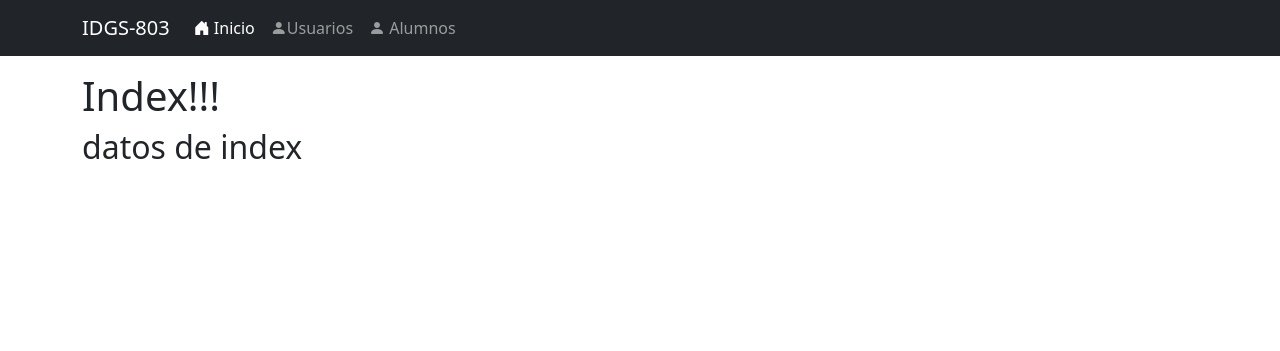
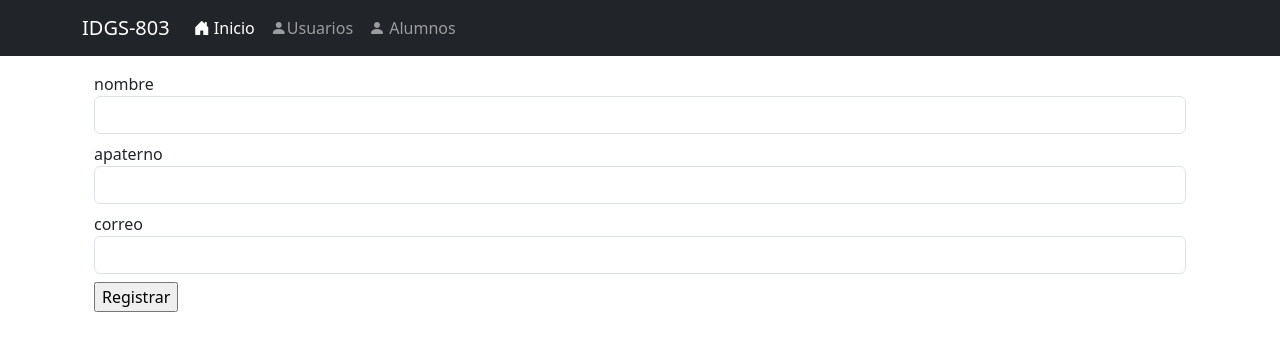
Before and after one commit to IDGS-803-21000390/Fask_BD_IDGS803, a Flask app: page /index in a window 1280 px wide. Shown: the top 351 px of the page. Run offline with Flask 3, Linux system fonts and the light colour scheme; some libraries are stand-ins or nearby versions.

Commit message:
Alumnos YPH 27/02/2024

```diff
--- a/forms.py
+++ b/forms.py
@@ -23,3 +23,17 @@ class UsarForm(Form):
         validators.number_range(min=1,max=20,message='valor no valido')
     ])
     correo=EmailField('email',[validators.Email(message='Ingresa un correo valido')])
+
+class UsarForm2(Form):
+    #para validar se genra una lista de validaciones, para que sea un dato requerido
+    id=IntegerField('id')
+    nombre=StringField('nombre',[
+        validators.DataRequired(message='el campo es requerido'),
+        validators.length(min=4, max=10,message='ingresa nombre valido')
+    ])
+    apaterno=StringField('apaterno',[
+        validators.DataRequired(message='el campo es requerido'),
+        validators.length(min=4, max=10,message='ingresa nombre valido')
+    ])
+
+    email=EmailField('correo',[validators.Email(message='Ingresa un correo valido')])
--- a/main.py
+++ b/main.py
@@ -14,12 +14,26 @@ csrf=CSRFProtect()
 
 
 
-@app.route("/index")
+@app.route("/index",methods=["GET","POST"])
 def index():
-    g.nombre='Daniel'
-    escuela="UTL!!"
-    alumnos=["yazmin","simon","mary","sergio"]
-    return render_template("index.html",escuela=escuela,alumnos=alumnos)
+    alum_form=forms.UsarForm2(request.form)
+    if request.method=='POST':
+         alum=Alumnos(nombre=alum_form.nombre.data,
+                      apaterno=alum_form.apaterno.data,
+                      email=alum_form.email.data)
+         #para mandar los datos seran por seciones
+         db.session.add(alum)
+         db.session.commit()
+
+    return render_template("index.html",form=alum_form)
+
+
+@app.route("/ABC_Completo",methods=["GET","POST"])
+def ABC_Completo():
+    alum_form=forms.UsarForm2(request.form)
+    #para hacer una consulta
+    alumno=Alumnos.query.all()
+    return render_template("ABC_Completo.html",alumnos=alumno)
 
 @app.route("/alumnos",methods=["GET","POST"])
 def alum():
--- a/templates/index.html
+++ b/templates/index.html
@@ -3,10 +3,32 @@
 
 {%block content%}
 
-<h1>
-    Index!!!
-    <h2>datos de index</h2>
-</h1>
+{% from "_macros.html" import render_field%}
+<div class="container">
+    <div class="row">
+        <form name="registro" action="/index" id="registro" method="post">
+            <div class="row control-group">
+                <div class="form-goup col-xs-12 float-label-form-group controls">
+                    {{render_field(form.nombre,class="form-control")}}
+                </div>
+            </div>
+
+            <div class="row control-group">
+                <div class="form-goup col-xs-12 float-label-form-group controls">
+                    {{render_field(form.apaterno,class="form-control")}}
+                </div>
+            </div>
+
+            <div class="row control-group">
+                <div class="form-goup col-xs-12 float-label-form-group controls">
+                    {{render_field(form.email,class="form-control")}}
+                </div>
+            </div>
+            <input type="hidden" name="csrf_token" value="{{csrf_token()}}"/>
+            <input type="submit" id="registrar" name="registrar" value="Registrar"/>
+        </form>
+    </div>
+</div>
 
 
 
```
Also changed, not shown: templates/ABC_Completo.html (added, +46 -0 lines), static/bootstrap/css/bootstrap-responsive.css (renamed from templates/static/bootstrap/css/bootstrap-responsive.css), static/bootstrap/css/bootstrap-responsive.min.css (renamed from templates/static/bootstrap/css/bootstrap-responsive.min.css), static/bootstrap/css/bootstrap.css (renamed from templates/static/bootstrap/css/bootstrap.css), static/bootstrap/css/bootstrap.min.css (renamed from templates/static/bootstrap/css/bootstrap.min.css), static/bootstrap/img/glyphicons-halflings-white.png (renamed from templates/static/bootstrap/img/glyphicons-halflings-white.png), static/bootstrap/img/glyphicons-halflings.png (renamed from templates/static/bootstrap/img/glyphicons-halflings.png), static/bootstrap/js/bootstrap.js (renamed from templates/static/bootstrap/js/bootstrap.js), static/bootstrap/js/bootstrap.min.js (renamed from templates/static/bootstrap/js/bootstrap.min.js).
